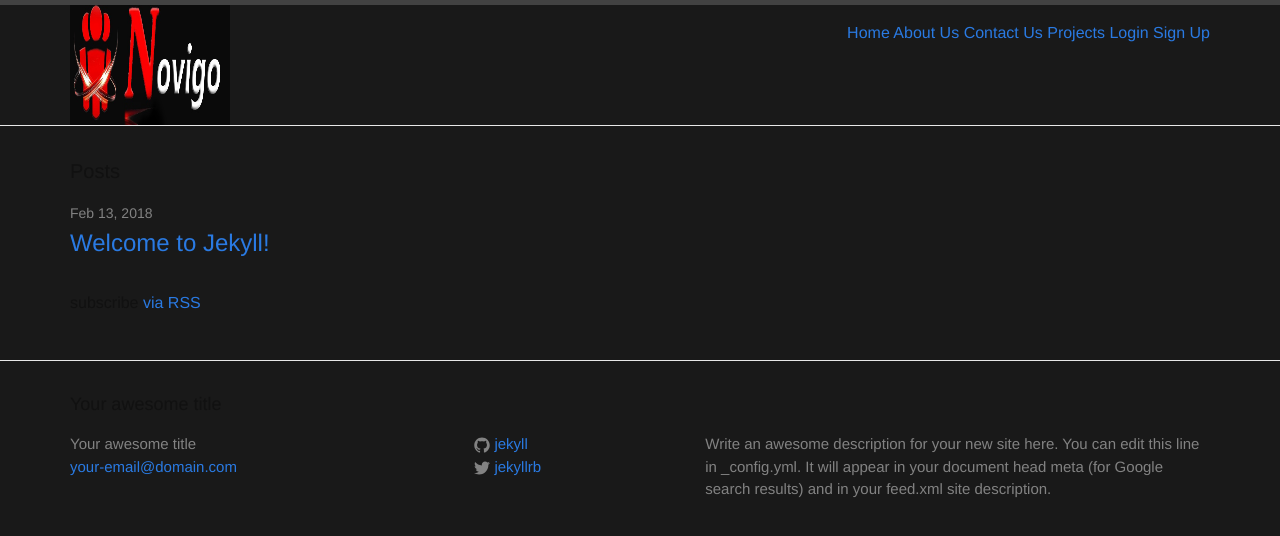
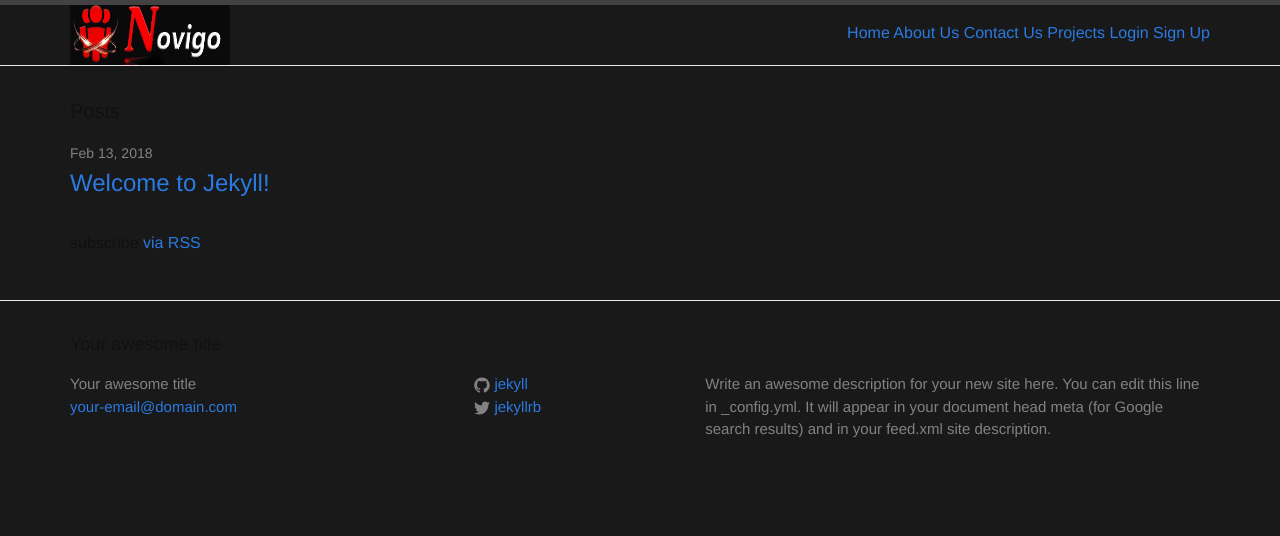
Before and after one commit to Hermankoch/hermankoch.github.io, a Jekyll site: the page built from index.html, in a window 1280 px wide. Shown: the top 536 px of the page. Built offline with Jekyll 4.4.1, drawn with Linux system fonts in a browser that asks for light colours.

Commit message:
Update header.html

```diff
--- a/_includes/header.html
+++ b/_includes/header.html
@@ -4,7 +4,7 @@
     <!-- Your awesome title
     <a class="site-title" href="{{ site.baseurl }}/">{{ site.title }}</a>
 -->
-    <img src="../css/logo3.jpg" alt="Smiley face" height="120" width="160">
+    <img src="../css/logo3.jpg" alt="Smiley face" height="60" width="160">
 
     <nav class="site-nav">
       <a href="#" class="menu-icon">
```
